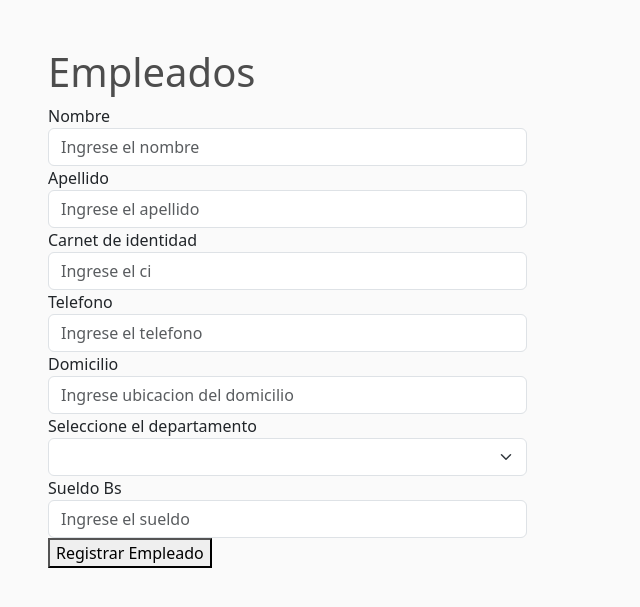
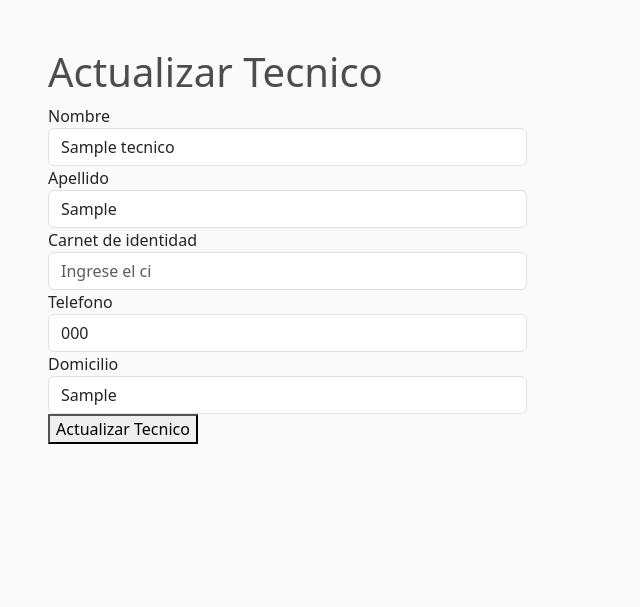
Before and after one commit to IdenTiclla/django-energy, a Django app: page /tecnicos/update/1 in a window 1280 px wide. Shown: the top 607 px of the page, without its empty margins (0-640 px from the left). Run offline with Django 4.2, Linux system fonts and the light colour scheme; tables that the repository leaves empty hold one stand-in row (values such as "Sample post"); lists and menus that the app fills with data are empty.

Commit message:
actualizar tecnico done

```diff
--- a/templates/tecnicos/actualizar_tecnico.html
+++ b/templates/tecnicos/actualizar_tecnico.html
@@ -1,10 +1,10 @@
 {% extends 'layouts/base.html' %}
 
 {% block content %}
-<h1>Empleados</h1>
+<h1>Actualizar Tecnico</h1>
 <div class="row">
   <div class="col-md-5">
-    <form action="/empleados/update/{{empleado.id}}" method="post">
+    <form action="/tecnicos/update/{{tecnico.id}}" method="post">
       {% csrf_token %}
 
       <div class="form-group">
@@ -15,7 +15,7 @@
           id="nombre"
           name="nombre"
           placeholder="Ingrese el nombre"
-          value="{{empleado.nombre}}"
+          value="{{tecnico.nombre}}"
         />
       </div>
 
@@ -27,7 +27,7 @@
           id="apellido"
           name="apellido"
           placeholder="Ingrese el apellido"
-          value="{{empleado.apellido}}"
+          value="{{tecnico.apellido}}"
         />
       </div>
 
@@ -40,7 +40,7 @@
           id="ci"
           name="ci"
           placeholder="Ingrese el ci"
-          value="{{empleado.ci}}"
+          value="{{tecnico.ci}}"
         />
       </div>
 
@@ -53,7 +53,7 @@
           id="telefono"
           name="telefono"
           placeholder="Ingrese el telefono"
-          value="{{empleado.telefono}}"
+          value="{{tecnico.telefono}}"
         />
       </div>
 
@@ -65,33 +65,16 @@
           id="domicilio"
           name="domicilio"
           placeholder="Ingrese ubicacion del domicilio"
-          value="{{empleado.domicilio}}"
-        />
-      </div>
-
-      <div class="form-group">
-        <label for="sueldo">Seleccione el departamento</label>
-        <select name="departamento_id" class="form-select"  aria-label="Default select example">
-          {% for departamento in departamentos %}
-            <option value="{{departamento.id}}" {% if departamento.id == empleado.departamento.id %}selected{% endif %}>{{departamento.nombre}}</option>
-          {% endfor %}
-        </select>
-      </div>
-
-      <div class="form-group">
-        <label for="nombre">Sueldo Bs</label>
-        <input
-          type="number"
-          class="form-control"
-          id="sueldo"
-          name="sueldo"
-          placeholder="Ingrese el sueldo"
-          value="{{empleado.sueldo}}"
+          value="{{tecnico.domicilio}}"
         />
       </div>
 
 
-      <button type="submit">Registrar Empleado</button>
+
+
+
+
+      <button type="submit">Actualizar Tecnico</button>
     </form>
   </div>
 </div>
```
